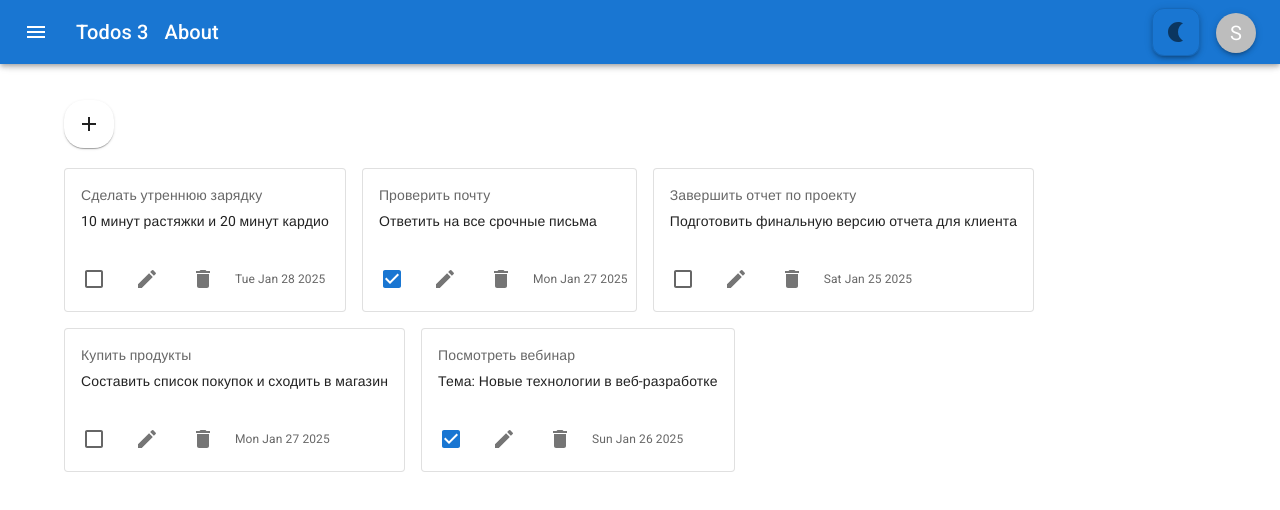
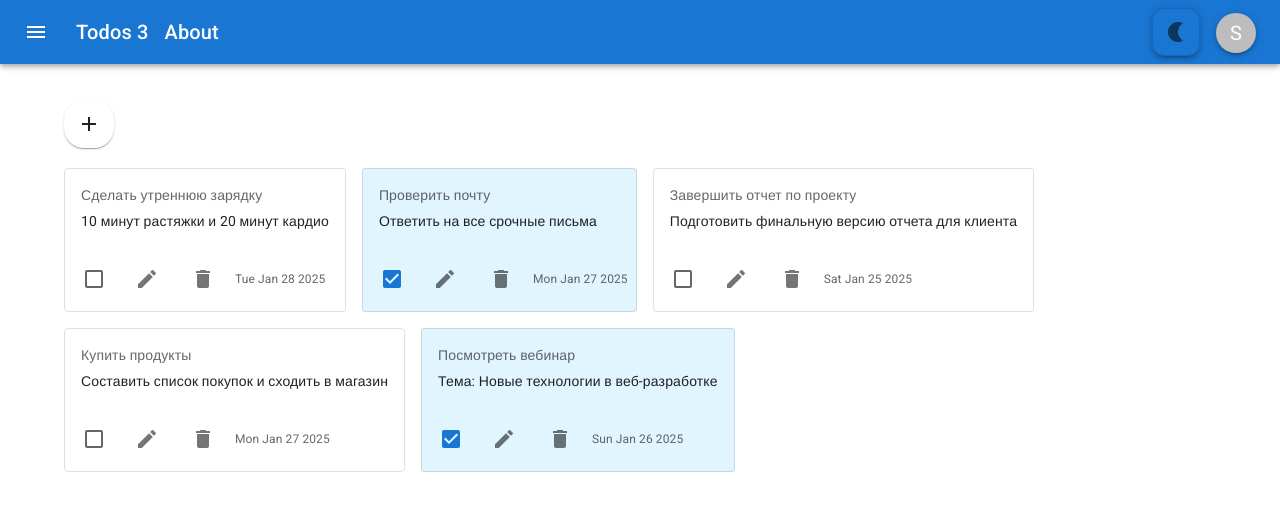
Before and after one commit to itbali/todo-react, a React (Vite) app: page / in a window 1280 px wide. Shown: the top 510 px of the page. Built offline with nearby package versions, Linux system fonts and the light colour scheme; sample sign-in values are in the browser's storage; a web font is replaced by a local one.

Commit message:
feature/redirection
- add styles for completed todo

```diff
--- a/src/entities/Todo/ui/Todo.tsx
+++ b/src/entities/Todo/ui/Todo.tsx
@@ -54,7 +54,17 @@ export const Todo = ({ todo, setTodo }: TodoProps) => {
 	};
 
 	return (
-		<Card variant="outlined" sx={{ MaxWidth: 200 }}>
+		<Card
+			variant="outlined"
+			sx={(theme) => ({
+				maxWidth: 400,
+				bgcolor: todo.completed
+					? theme.palette.mode === 'light'
+						? '#e1f5fe'
+						: '#01579b'
+					: 'inherit',
+			})}
+		>
 			<CardContent>
 				<Stack>
 					{isEdit ? (
```
